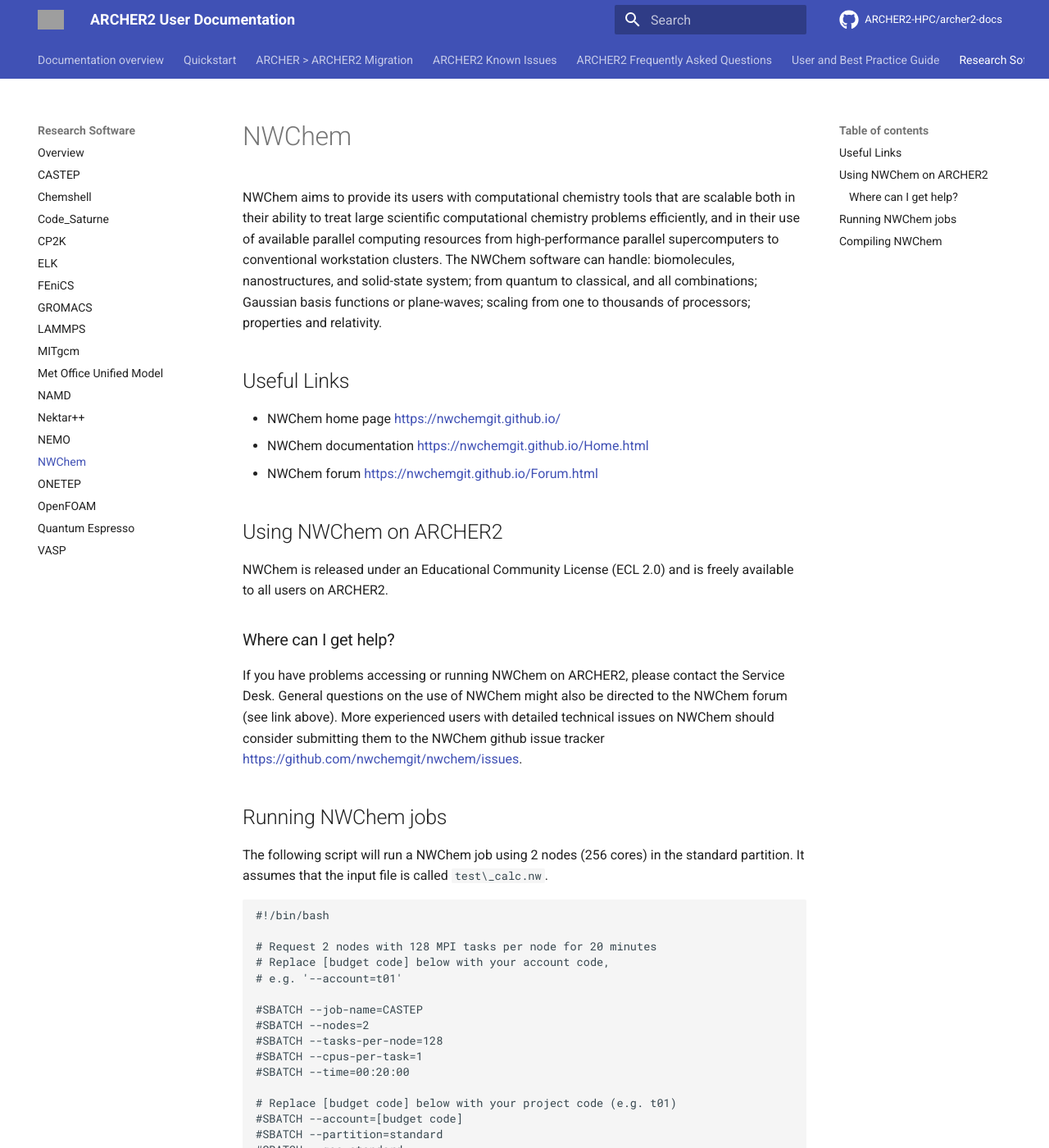
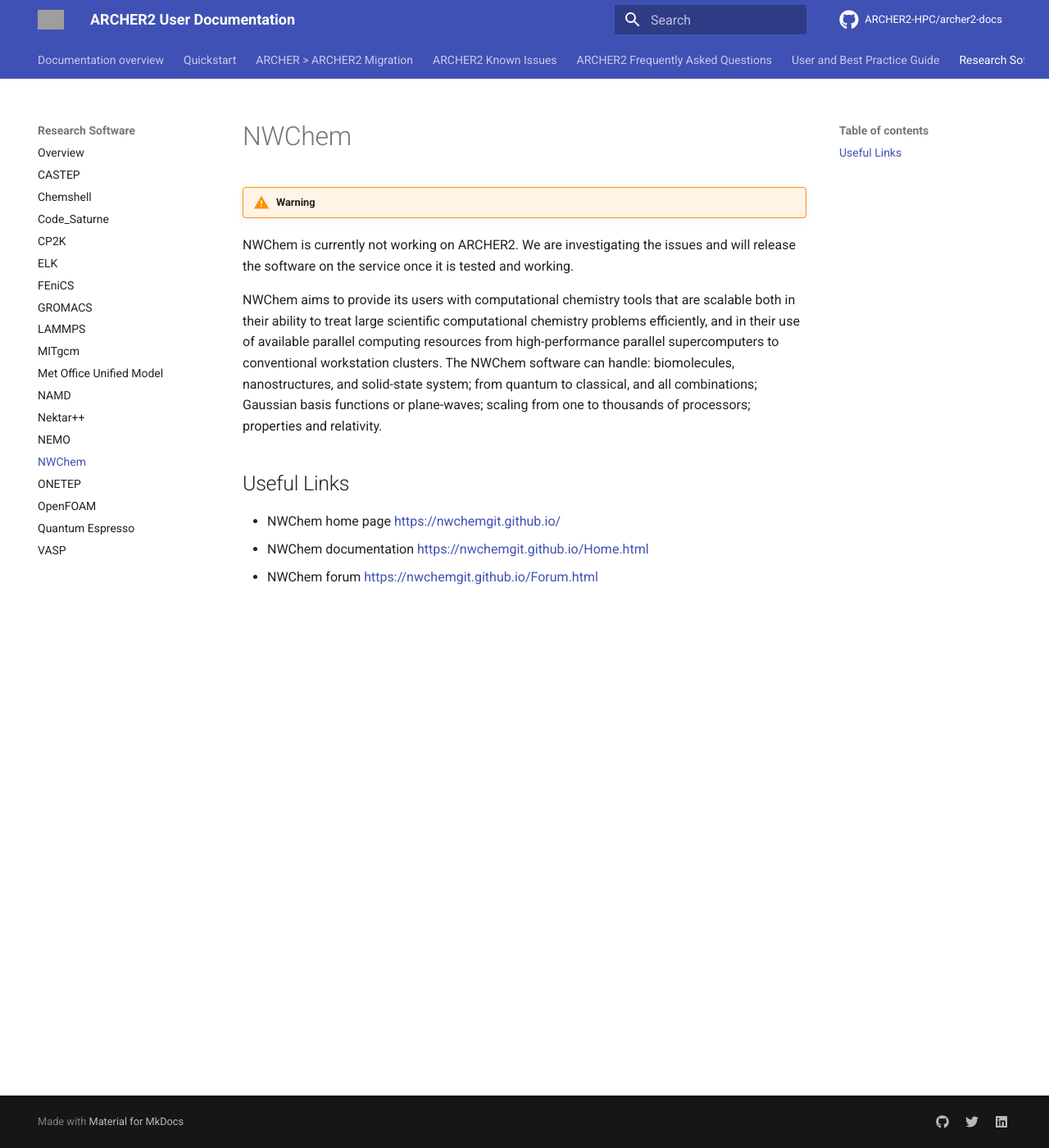
Before and after one commit to ARCHER2-HPC/archer2-docs, an MkDocs documentation site: the page built from docs/research-software/nwchem/nwchem.md, in a window 1280 px wide and 1400 px high. Shown: the whole window at 82% size. Built offline with MkDocs 1.6.1 and Material for MkDocs 9.7.7, drawn with Linux system fonts in a browser that asks for light colours; comment, search, counter and statistics services are not loaded; some of the changed text lies outside the part shown; grey boxes are pictures that could not be loaded.

Commit message:
Emergency change to note NWChem not working

````diff
--- a/docs/research-software/nwchem/nwchem.md
+++ b/docs/research-software/nwchem/nwchem.md
@@ -1,4 +1,9 @@
 # NWChem
+
+!!!warning
+   NWChem is currently not working on ARCHER2. We are investigating the
+   issues and will release the software on the service once it is
+   tested and working.
 
 NWChem aims to provide its users with computational chemistry tools that
 are scalable both in their ability to treat large scientific
@@ -15,59 +20,3 @@
   - NWChem home page <https://nwchemgit.github.io/>
   - NWChem documentation <https://nwchemgit.github.io/Home.html>
   - NWChem forum <https://nwchemgit.github.io/Forum.html>
-
-## Using NWChem on ARCHER2
-
-NWChem is released under an Educational Community License (ECL 2.0) and
-is freely available to all users on ARCHER2.
-
-### Where can I get help?
-
-If you have problems accessing or running NWChem on ARCHER2, please
-contact the Service Desk. General questions on the use of NWChem might
-also be directed to the NWChem forum (see link above). More experienced
-users with detailed technical issues on NWChem should consider
-submitting them to the NWChem github issue tracker
-<https://github.com/nwchemgit/nwchem/issues>.
-
-## Running NWChem jobs
-
-The following script will run a NWChem job using 2 nodes (256 cores) in
-the standard partition. It assumes that the input file is called
-`test\_calc.nw`.
-
-```
-#!/bin/bash
-
-# Request 2 nodes with 128 MPI tasks per node for 20 minutes
-# Replace [budget code] below with your account code,
-# e.g. '--account=t01'
-
-#SBATCH --job-name=CASTEP
-#SBATCH --nodes=2
-#SBATCH --tasks-per-node=128
-#SBATCH --cpus-per-task=1
-#SBATCH --time=00:20:00
-
-# Replace [budget code] below with your project code (e.g. t01)
-#SBATCH --account=[budget code]
-#SBATCH --partition=standard
-#SBATCH --qos=standard
-
-# Setup the job environment (this module needs to be loaded before any other modules)
-module load epcc-job-env
-
-# Load the NWChem module, avoid any unintentional OpenMP threading by
-# setting OMP_NUM_THREADS, and launch the code.
-module load nwchem
-export OMP_NUM_THREADS=1
-srun --distribution=block:block --hint=nomultithread nwchem test_calc
-```
-
-## Compiling NWChem
-
-The latest instructions for building NWChem on ARCHER2 may be found in
-the GitHub repository of build instructions:
-
-   - [Build instructions for NWChem on
-     GitHub](https://github.com/hpc-uk/build-instructions/tree/master/NWChem)
````
